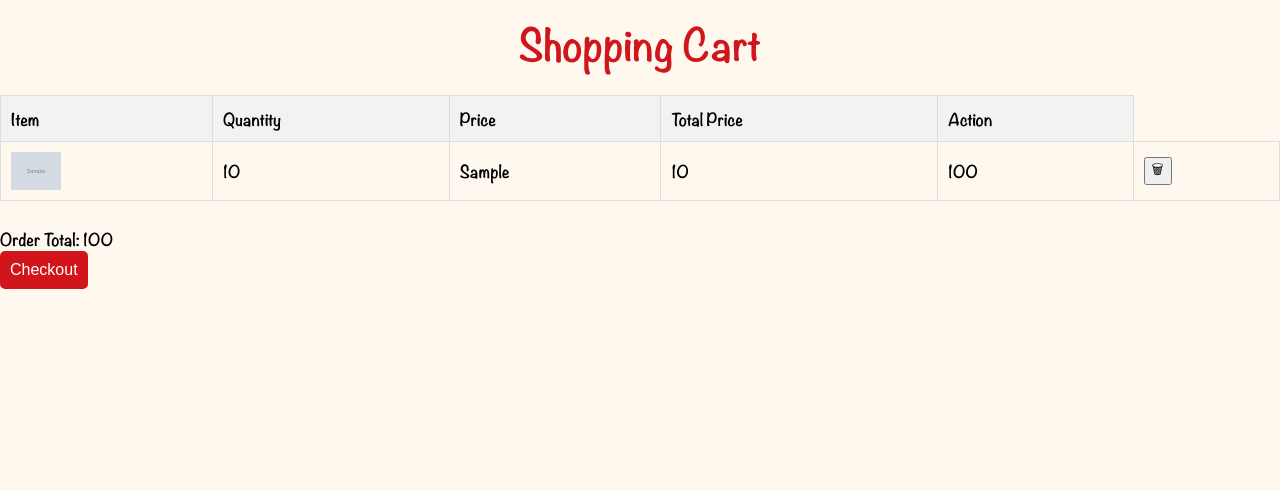
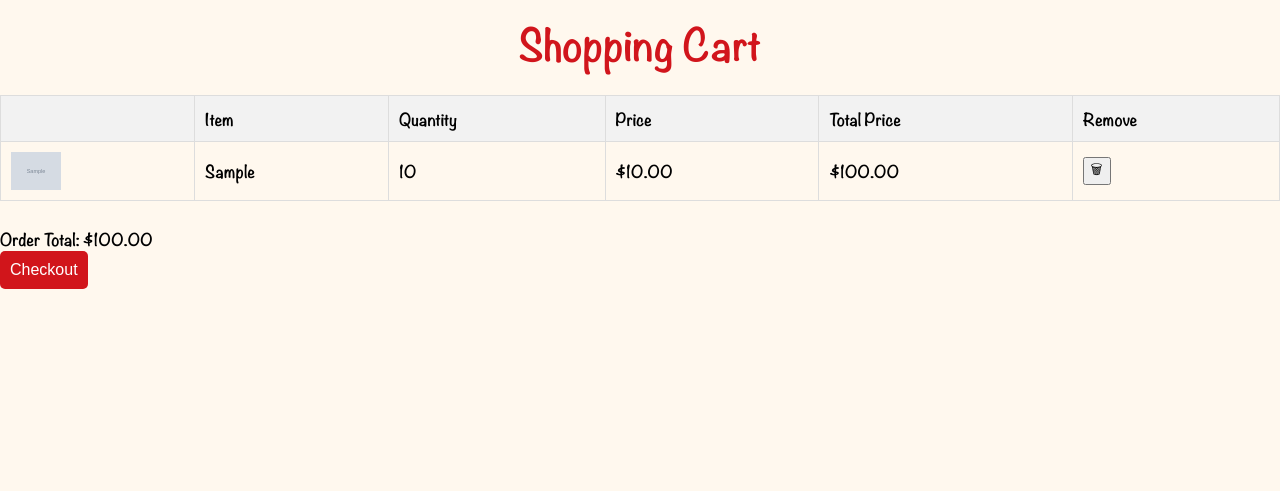
Before and after one commit to t-schneids/midterm, a PHP site: page /shoppingCart.php in a window 1280 px wide. Shown: the part 79-570 px from the top of the page. Run offline with PHP 8.4, Linux system fonts and the light colour scheme; the visitor is signed in with stand-in values (Sample User, id 1); tables that the repository leaves empty or names only in its code hold one stand-in row (values such as "Sample post").

Commit message:
minor styling changes.

```diff
--- a/shoppingCart.css
+++ b/shoppingCart.css
@@ -92,3 +92,7 @@ h1 {
 #completePurchaseButton:hover {
     background-color: #a40f14;
 }
+
+.price::before {
+    content: "$"; /* Adding the "$" symbol */
+  }
--- a/shoppingCart.php
+++ b/shoppingCart.php
@@ -66,7 +66,7 @@ $script = "<script>
                 success: function(response){
                     $('#cartRow' + itemID).css('display', 'none');
                     $('#cartRow' + itemID).remove();
-                    $('#totalOrderPriceDiv').html(getTotalPrice());
+                    $('#totalOrderPriceSpan').html(getTotalPrice().toFixed(2));
                 },
                 error: function(){alert('error removing item ' + itemID);}
             });
@@ -130,11 +130,12 @@ $output_page = "<html>$head <body>
 
 $cartTable = "<table id='cartTable'>
     <tr>
+        <th>&nbsp;</th>
         <th>Item</th>
         <th>Quantity</th>
         <th>Price</th>
         <th>Total Price</th>
-        <th>Action</th>
+        <th>Remove</th>
     </tr>";
 
 $result = $conn->query($showAllQuery);
@@ -149,15 +150,18 @@ if ($result->num_rows > 0) {
         $quantity = $row['quantity'];
         $price = $row['Price'];
         $image = $row['Image'];
-        $totalprice = $quantity * $price;
-        $totalOrderPrice += $totalprice;
+        $totalPrice = $quantity * $price;
+        $totalOrderPrice += $totalPrice;
+        $price = number_format($price, 2);
+        $totalOrderPrice = number_format($totalOrderPrice, 2);
+        $totalPrice = number_format($totalPrice, 2);
 
         $cartTable .= "<tr id='cartRow$itemID'>
             <td><img class='prodImgs' src='$image'/></td>
+            <td>$item</td>
             <td>$quantity</td>
-            <td>$item</td>
-            <td>$price</td>
-            <td class='totalPriceCell'>$totalprice</td>
+            <td class='price'>$price</td>
+            <td class='totalPriceCell price'>$totalPrice</td>
             <td><button class='removeItemButton' id='$itemID'>&#128465;</button></td>
         </tr>";
     }
@@ -166,7 +170,7 @@ if ($result->num_rows > 0) {
 $cartTable .= "</table>";
 
 $output_page .= "$cartTable <br/>
-    <div id='totalOrderPriceDiv'>Order Total: $totalOrderPrice</div>
+    <div id='totalOrderDiv'>Order Total: <span id='totalOrderPriceSpan' class='price'>$totalOrderPrice<span></div>
     <button id='completePurchaseButton'>Checkout</button>
 
     <footer>
```
